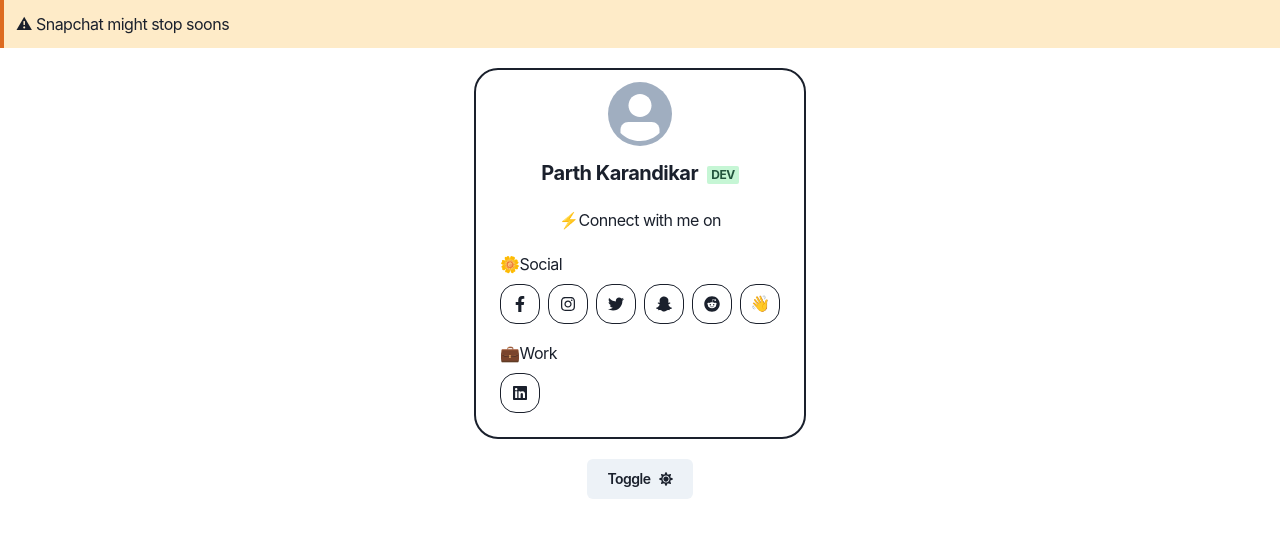
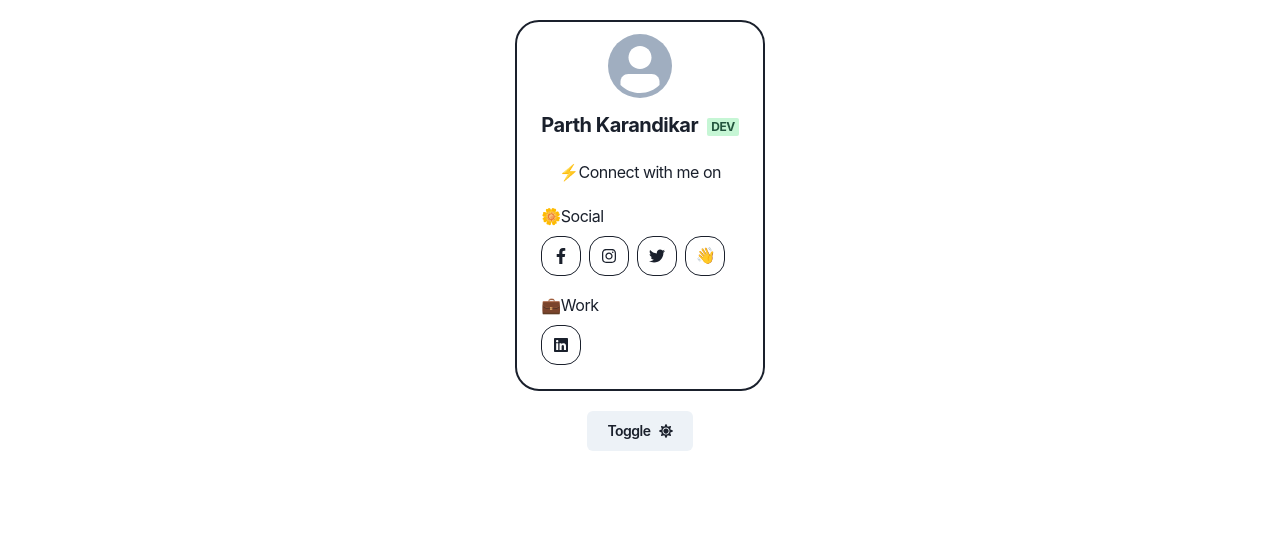
Before and after one commit to ParthKarandikar/LinkIt, a Next.js app: page / in a window 1280 px wide. Shown: the top 538 px of the page. Built offline with nearby package versions, Linux system fonts and the light colour scheme.

Commit message:
Update index.js

```diff
--- a/pages/index.js
+++ b/pages/index.js
@@ -11,9 +11,8 @@ export default function Home() {
     <div >
 
 
-      <Alert status="warning"  variant="left-accent"> ⚠ Snapchat might stop soons </Alert>
+
     {/* AVATAR BOX BELOW*/}
-
     <Center>
     <warp align="center">
   <Box border="2px" p="3" borderRadius="3xl" m={5}>
@@ -30,18 +29,15 @@ export default function Home() {
       <Link href="https://www.facebook.com/parth.karandikar.94/" >
   <IconButton borderRadius="2xl" size="md" variant="outline" colorScheme="white" icon={<FaFacebookF />} ></IconButton>
  </Link>
+
       <Link href="https://www.instagram.com/__partheist/" >
   <IconButton borderRadius="2xl" size="md" variant="outline" colorScheme="white" icon={<FaInstagram />} ></IconButton>
  </Link>
+
       <Link href="https://twitter.com/theparteist" >
   <IconButton borderRadius="2xl" size="md" variant="outline" colorScheme="white" icon={<FaTwitter />} ></IconButton>
  </Link>
-      <Link href="https://www.snapchat.com/add/parthk_7?share_id=tXDiCTsQZnM" >
-  <IconButton borderRadius="2xl" size="md" variant="outline" colorScheme="white" icon={<FaSnapchatGhost />}></IconButton>
-  </Link>
-      <Link href="https://www.reddit.com/user/TechnicalArachnid685" >
-  <IconButton borderRadius="2xl" size="md" variant="outline" colorScheme="white" icon={<FaReddit />} ></IconButton>
-   </Link>
+
    <Link href="https://www.clubhouse.com/@partheist" >
   <IconButton borderRadius="2xl" size="md" variant="outline" colorScheme="white"><p>👋</p></IconButton>
    </Link>
@@ -74,6 +70,7 @@ export default function Home() {
     </Box >
 
     </Center>
+
  </div>
   )
 }
```
